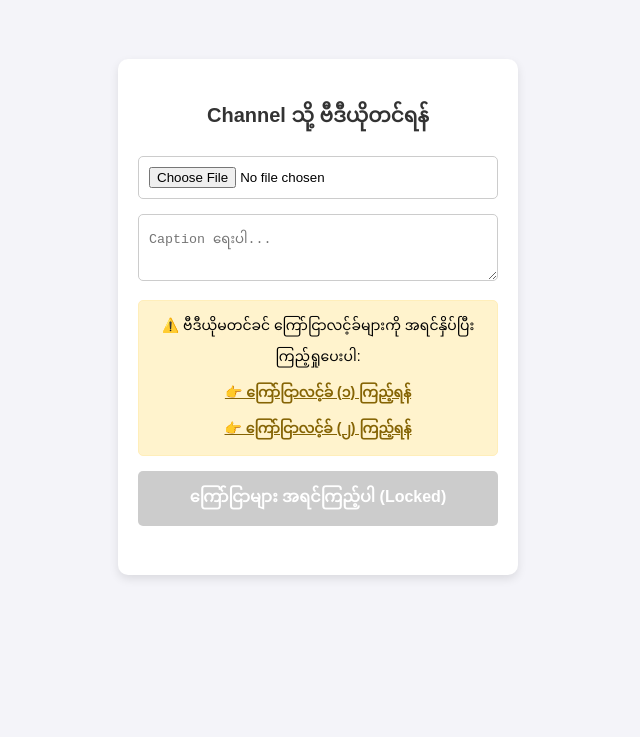
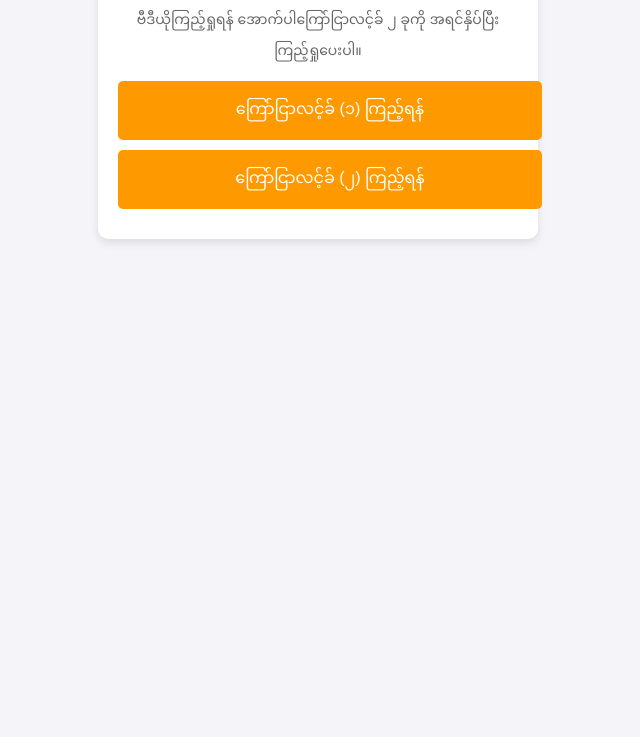
Before and after one commit to soe458773-alt/telegram-video-uploader, a plain HTML site: page index.html in a window 1280 px wide. Shown: the part 103-840 px from the top of the page, without its empty margins (322-962 px from the left). After the commit the page ends 800 px from the top, so only its background shows below. Drawn offline with Linux system fonts and the light colour scheme.

Commit message:
Update index.html

```diff
--- a/index.html
+++ b/index.html
@@ -3,109 +3,97 @@
 <head>
     <meta charset="UTF-8">
     <meta name="viewport" content="width=device-width, initial-scale=1.0">
-    <title>Telegram Video Uploader with Ads</title>
+    <title>Smile Video Player</title>
+    <script src="https://telegram.org/js/telegram-web-app.js"></script>
     <style>
-        body { font-family: sans-serif; background: #f4f4f9; padding: 20px; display: flex; justify-content: center; align-items: center; min-height: 100vh; margin: 0; }
-        .card { background: white; padding: 20px; border-radius: 10px; box-shadow: 0 4px 10px rgba(0,0,0,0.1); width: 100%; max-width: 400px; box-sizing: border-box; }
-        h2 { text-align: center; color: #333; font-size: 20px; }
-        input, textarea, button { width: 100%; margin-bottom: 15px; padding: 10px; border: 1px solid #ccc; border-radius: 5px; box-sizing: border-box; }
-        button { background: #0088cc; color: white; border: none; font-size: 16px; cursor: pointer; font-weight: bold; }
-        button:hover { background: #006699; }
-        button:disabled { background: #cccccc; cursor: not-allowed; }
-        .ad-box { background: #fff3cd; border: 1px solid #ffeeba; padding: 10px; border-radius: 5px; margin-bottom: 15px; text-align: center; font-size: 14px; }
-        .ad-box a { color: #856404; font-weight: bold; text-decoration: underline; display: block; margin-top: 5px; }
-        #status { text-align: center; font-weight: bold; margin-top: 10px; font-size: 14px; }
+        body {
+            font-family: Arial, sans-serif;
+            background-color: #f4f4f9;
+            color: #333;
+            text-align: center;
+            padding: 20px;
+            margin: 0;
+        }
+        .container {
+            max-width: 400px;
+            margin: 0 auto;
+            background: #fff;
+            padding: 20px;
+            border-radius: 10px;
+            box-shadow: 0 4px 8px rgba(0,0,0,0.1);
+        }
+        h2 { color: #0088cc; }
+        .ad-btn {
+            display: block;
+            width: 100%;
+            padding: 12px;
+            margin: 10px 0;
+            background-color: #ff9900;
+            color: white;
+            border: none;
+            border-radius: 5px;
+            font-size: 16px;
+            cursor: pointer;
+            text-decoration: none;
+        }
+        .ad-btn.watched {
+            background-color: #4CAF50;
+        }
+        .watch-btn {
+            display: none;
+            width: 100%;
+            padding: 12px;
+            margin-top: 20px;
+            background-color: #0088cc;
+            color: white;
+            border: none;
+            border-radius: 5px;
+            font-size: 16px;
+            cursor: pointer;
+            text-decoration: none;
+        }
+        p { font-size: 14px; color: #666; }
     </style>
 </head>
 <body>
 
-<div class="card">
-    <h2>Channel သို့ ဗီဒီယိုတင်ရန်</h2>
+    <div class="container">
+        <h2>🎥 Smile Video Player</h2>
+        <p>ဗီဒီယိုကြည့်ရှုရန် အောက်ပါကြော်ငြာလင့်ခ် ၂ ခုကို အရင်နှိပ်ပြီး ကြည့်ရှုပေးပါ။</p>
 
-    <input type="file" id="videoFile" accept="video/*">
-    <textarea id="captionText" placeholder="Caption ရေးပါ..." rows="3"></textarea>
+        <!-- Ad Link 1 -->
+        <a href="https://your-adsterra-link1.com" target="_blank" class="ad-btn" id="ad1" onclick="markWatched(1)">ကြော်ငြာလင့်ခ် (၁) ကြည့်ရန်</a>
 
-    <div class="ad-box">
-        ⚠️ ဗီဒီယိုမတင်ခင် ကြော်ငြာလင့်ခ်များကို အရင်နှိပ်ပြီး ကြည့်ရှုပေးပါ:<br>
-        <a href="https://www.profitableratecpmnetwork.com/ket1i5d7eg?key=4fd15bb6bdffdc535b455feca70aab53" target="_blank" onclick="checkAd1()">👉 ကြော်ငြာလင့်ခ် (၁) ကြည့်ရန်</a>
-        <a href="https://www.profitableratecpmnetwork.com/cdg1zbyr5a?key=ca1969582518a90e68dca98b3e4564e9" target="_blank" onclick="checkAd2()">👉 ကြော်ငြာလင့်ခ် (၂) ကြည့်ရန်</a>
+        <!-- Ad Link 2 -->
+        <a href="https://your-adsterra-link2.com" target="_blank" class="ad-btn" id="ad2" onclick="markWatched(2)">ကြော်ငြာလင့်ခ် (၂) ကြည့်ရန်</a>
+
+        <!-- Video Watch Button (Hidden initially) -->
+        <a href="https://t.me/Smilevideo36" target="_blank" class="watch-btn" id="watchBtn">ဗီဒီယိုကြည့်ရန် နှိပ်ပါ</a>
     </div>
 
-    <button id="uploadBtn" onclick="uploadVideo()" disabled>ကြော်ငြာများ အရင်ကြည့်ပါ (Locked)</button>
-    <p id="status"></p>
-</div>
+    <script>
+        let ad1Watched = false;
+        let ad2Watched = false;
 
-<script>
-    let ad1Clicked = false;
-    let ad2Clicked = false;
+        function markWatched(adNumber) {
+            if (adNumber === 1) {
+                ad1Watched = true;
+                let btn1 = document.getElementById('ad1');
+                btn1.innerText = '✅ ကြော်ငြာ (၁) ကြည့်ပြီးပါပြီ';
+                btn1.classList.add('watched');
+            } else if (adNumber === 2) {
+                ad2Watched = true;
+                let btn2 = document.getElementById('ad2');
+                btn2.innerText = '✅ ကြော်ငြာ (၂) ကြည့်ပြီးပါပြီ';
+                btn2.classList.add('watched');
+            }
 
-    function checkAd1() {
-        ad1Clicked = true;
-        updateButtonState();
-    }
-
-    function checkAd2() {
-        ad2Clicked = true;
-        updateButtonState();
-    }
-
-    function updateButtonState() {
-        if (ad1Clicked && ad2Clicked) {
-            const btn = document.getElementById('uploadBtn');
-            btn.disabled = false;
-            btn.innerText = "ဗီဒီယိုတင်မည်";
-            btn.style.background = "#28a745";
+            // Check if both ads are watched
+            if (ad1Watched && ad2Watched) {
+                document.getElementById('watchBtn').style.display = 'block';
+            }
         }
-    }
-
-    async function uploadVideo() {
-        if (!ad1Clicked || !ad2Clicked) {
-            alert("ကျေးဇူးပြု၍ ကြော်ငြာလင့်ခ် နှစ်ခုစလုံးကို အရင်နှိပ်ပြီး ကြည့်ရှုပါ");
-            return;
-        }
-
-        const workerUrl = "https://videadgentle-tooth-00ad.soe458773.workers.dev";
-
-        const fileInput = document.getElementById('videoFile');
-        const captionInput = document.getElementById('captionText');
-        const status = document.getElementById('status');
-
-        if (fileInput.files.length === 0) {
-            alert("ကျေးဇူးပြု၍ ဗီဒီယိုဖိုင် ရွေးချယ်ပါ");
-            return;
-        }
-
-        let userCaption = captionInput.value;
-        let adsText = "\n\n🔗 ကြော်ငြာလင့်ခ် (၁): https://www.profitableratecpmnetwork.com/ket1i5d7eg?key=4fd15bb6bdffdc535b455feca70aab53\n🔗 ကြော်ငြာလင့်ခ် (၂): https://www.profitableratecpmnetwork.com/cdg1zbyr5a?key=ca1969582518a90e68dca98b3e4564e9";
-        let fullCaption = userCaption + adsText;
-
-        const formData = new FormData();
-        formData.append("video", fileInput.files[0]);
-        formData.append("caption", fullCaption);
-
-        status.innerText = "ဗီဒီယို တင်နေပါပြီ၊ ခဏစောင့်ပါ...";
-        status.style.color = "blue";
-
-        try {
-            let response = await fetch(workerUrl, {
-                method: "POST",
-                body: formData
-            });
-
-            let data = await response.json();
-            if (data.ok) {
-                status.innerText = "အောင်မြင်စွာ တင်ပြီးပါပြီ! ✅";
-                status.style.color = "green";
-            } else {
-                status.innerText = "အမှား: " + (data.description || "တင်၍မရပါ။");
-                status.style.color = "red";
-            }
-        } catch (error) {
-            status.innerText = "Error: " + error.message;
-            status.style.color = "red";
-        }
-    }
-</script>
+    </script>
 
 </body>
 </html>
```
